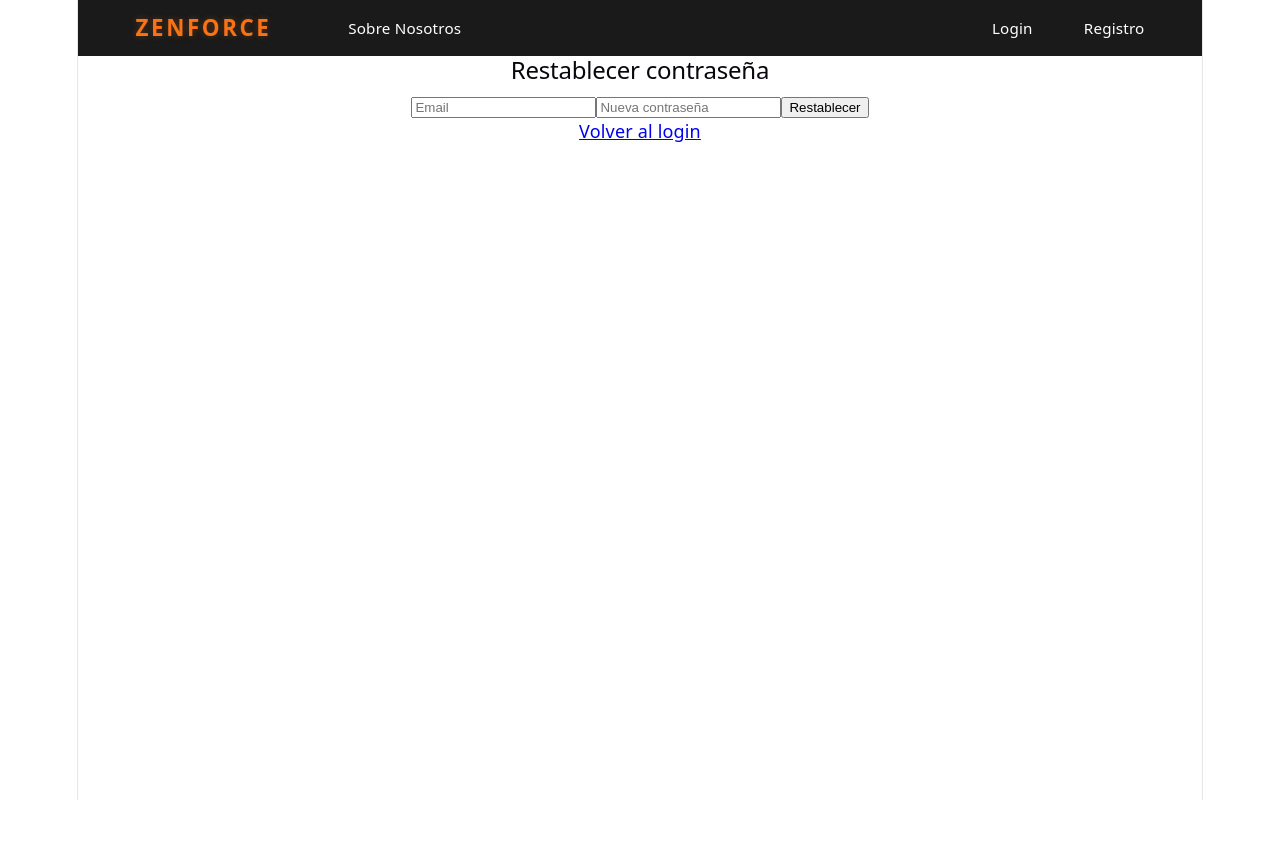
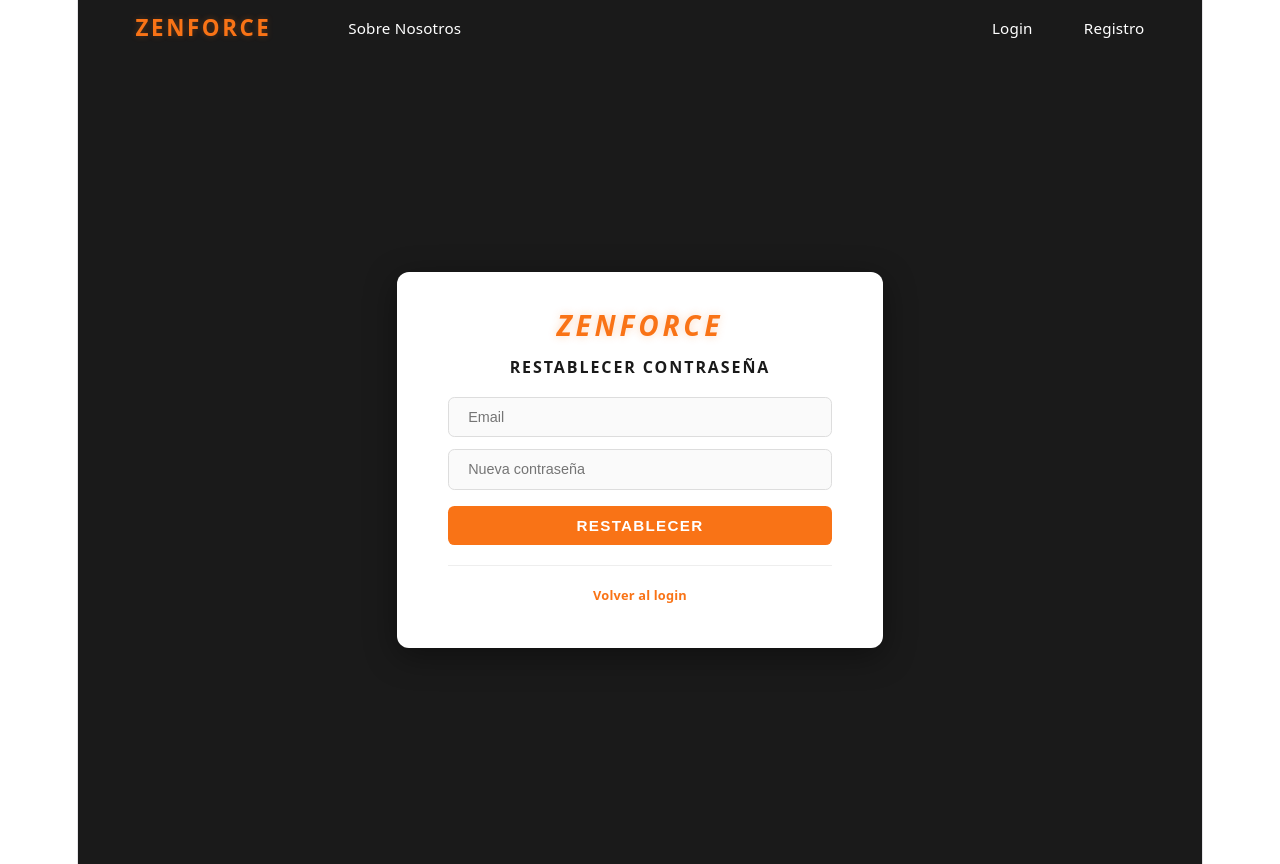
Before and after one commit to alegimlop/ZenForce, a React (Vite) app in the folder frontend/: page /restablecer-password in a window 1280 px wide. Before the commit the page ends 800 px from the top, so only its background shows below. Built offline with nearby package versions, Linux system fonts and the light colour scheme.

Commit message:
css restablecer contraseña

```diff
--- a/frontend/src/pages/Auth.css
+++ b/frontend/src/pages/Auth.css
@@ -112,6 +112,14 @@
     font-weight: 600;
 }
 
+.mensaje-ok-auth {
+    font-size: 1.6vh;
+    color: #f97316;
+    text-align: center;
+    margin: 0;
+    font-weight: 600;
+}
+
 @media (max-width: 768px) {
     .tarjeta-auth {
         max-width: 90vw;
--- a/frontend/src/pages/RestablecerPassword.jsx
+++ b/frontend/src/pages/RestablecerPassword.jsx
@@ -1,6 +1,7 @@
 import { useState } from 'react'
 import { Link } from 'react-router-dom'
 import axios from 'axios'
+import './Auth.css'
 
 function RestablecerPassword() {
     const [email, setEmail] = useState('')
@@ -18,9 +19,11 @@ function RestablecerPassword() {
     }
 
     return (
-        <div>
-            <h2>Restablecer contraseña</h2>
-            <form onSubmit={handleSubmit}>
+        <div className="contenedor-auth">
+            <div className="tarjeta-auth">
+                <h1 className="titulo-auth">ZENFORCE</h1>
+                <h2 className="subtitulo-auth">Restablecer contraseña</h2>
+                <form className="formulario-auth" onSubmit={handleSubmit}>
                     <input
                         type="email"
                         placeholder="Email"
@@ -33,10 +36,13 @@ function RestablecerPassword() {
                         value={passwordNueva}
                         onChange={(e) => setPasswordNueva(e.target.value)}
                     />
-                <button type="submit">Restablecer</button>
+                    <button type="submit" className="boton-auth">Restablecer</button>
                 </form>
-            {mensaje && <p>{mensaje}</p>}
-            <Link to="/login">Volver al login</Link>
+                {mensaje && <p className={mensaje.includes('correctamente') ? 'mensaje-ok-auth' : 'error-auth'}>{mensaje}</p>}
+                <div className="enlaces-auth">
+                    <p><Link to="/login">Volver al login</Link></p>
+                </div>
+            </div>
         </div>
     )
 }
```
Lines whose indentation alone changed are shown as unchanged.
